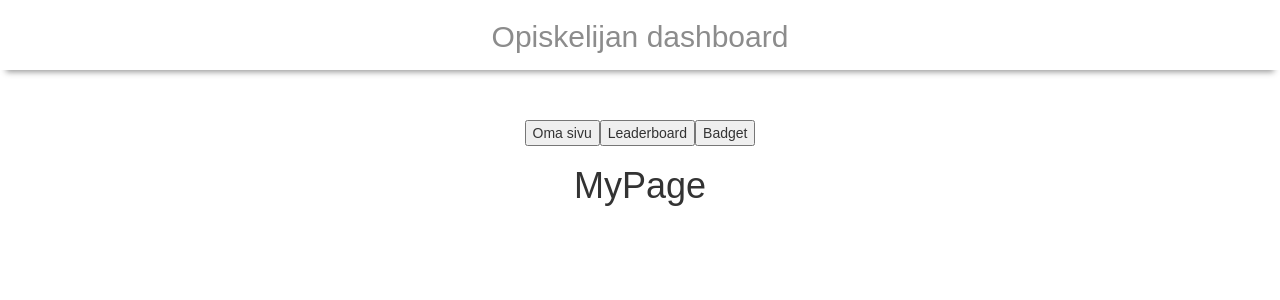
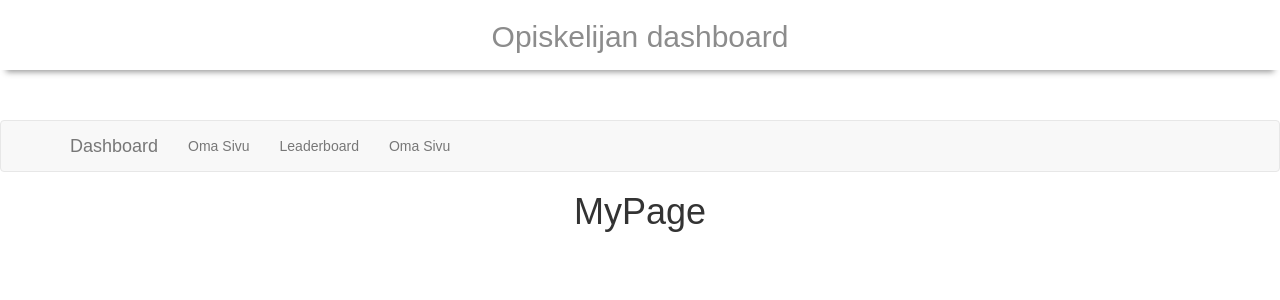
Before and after one commit to opiskelija-dashboard/dashboard, a React (Create React App) app: page / in a window 1280 px wide. Shown: the top 300 px of the page. Built offline with nearby package versions, Linux system fonts and the light colour scheme.

Commit message:
implement bStrap navBar

```diff
--- a/src/components/App.js
+++ b/src/components/App.js
@@ -1,19 +1,19 @@
-import React, { Component } from 'react';
-import '../App.css';
-import FilterWidget from './FilterWidget';
-import NavBar from './NavBar';
+import React, { Component } from "react";
+import "../App.css";
+import FilterWidget from "./FilterWidget";
+import NavBar from "./NavBar";
 
 export default class App extends Component {
-
   render() {
     return (
-      <div className="centered">
-        <NavBar />
-
-        <FilterWidget />
+      <div>
+        <div name="navbar">
+          <NavBar />
+        </div>
+        <div>
+          <FilterWidget />
+        </div>
       </div>
     );
   }
-
-
 }
--- a/src/components/NavBar.js
+++ b/src/components/NavBar.js
@@ -1,70 +1,44 @@
 import React, { Component } from "react";
 import "../App.css";
-import NavButton from "../containers/NavButton";
+import { Nav, Navbar, NavItem } from "react-bootstrap";
+import { connect } from "react-redux";
+import { toggleVisibility } from "../actions/index";
 
-export default class NavBar extends Component {
-
-  render() {
-    return (
-      <div >
-        <NavButton text="Oma sivu" />
-
-        <NavButton text="Leaderboard" />
-
-        <NavButton text="Badget" />
-      </div>
-    )
-  }
-}
-
-/*import { Nav, Navbar, MenuItem, NavItem, NavDropdown } from "react-bootstrap";
-import { connect } from 'react-redux';
-import { toggleVisibility } from '../actions/index';
-
-export default class NavBar extends Component {
+export class NavBar extends Component {
   render() {
     return (
       <Navbar>
         <Navbar.Header>
           <Navbar.Brand>
-            <a href="">React-Bootstrap</a>
+            <a>Dashboard</a>
           </Navbar.Brand>
         </Navbar.Header>
         <Nav>
-          <NavItem eventKey={1} href="#">
-            Link
+          <NavItem onClick={() => this.props.toggleFilter("Oma sivu")}>
+            Oma Sivu
           </NavItem>
-          <NavItem eventKey={2} href="#">
-            Link
+          <NavItem onClick={() => this.props.toggleFilter("Leaderboard")}>
+            Leaderboard
           </NavItem>
-          <NavDropdown eventKey={3} title="Dropdown" id="basic-nav-dropdown">
-            <MenuItem eventKey={3.1}>Action</MenuItem>
-            <MenuItem eventKey={3.2}>Another action</MenuItem>
-            <MenuItem eventKey={3.3}>Something else here</MenuItem>
-            <MenuItem divider />
-            <MenuItem eventKey={3.4}>Separated link</MenuItem>
-          </NavDropdown>
+          <NavItem onClick={() => this.props.toggleFilter("Badget")}>
+            Oma Sivu
+          </NavItem>
         </Nav>
       </Navbar>
     );
   }
 }
 
-
 const mapStateToProps = state => {
   return {
     filter: state.filter
-  }
-}
+  };
+};
 
 const mapDispatchToProps = dispatch => {
   return {
-    toggleFilter: (input) => dispatch(
-      toggleVisibility(input)
-    )
-  }
-}
-
+    toggleFilter: input => dispatch(toggleVisibility(input))
+  };
+};
 
 export default connect(mapStateToProps, mapDispatchToProps)(NavBar);
-*/
--- a/src/containers/NavButton.js
+++ b/src/containers/NavButton.js
@@ -2,7 +2,6 @@ import React, { Component } from 'react';
 import '../App.css';
 import { connect } from 'react-redux';
 import { toggleVisibility } from '../actions/index';
-import { Button } from 'react-bootstrap';
 
 class NavButton extends Component {
 
--- a/src/index.js
+++ b/src/index.js
@@ -1,27 +1,26 @@
-import React from 'react';
-import ReactDOM from 'react-dom';
-import './index.css';
-import App from './components/App';
-import { Provider } from 'react-redux';
-import { createStore, applyMiddleware } from 'redux';
-import reducers from './reducers/index';
-import ReduxPromise from 'redux-promise';
+import React from "react";
+import ReactDOM from "react-dom";
+import "./index.css";
+import App from "./components/App";
+import { Provider } from "react-redux";
+import { createStore, applyMiddleware } from "redux";
+import reducers from "./reducers/index";
+import ReduxPromise from "redux-promise";
 
+let storeWithMiddleware = applyMiddleware(ReduxPromise)(createStore);
 
-let storeWithMiddleware = applyMiddleware(ReduxPromise)(createStore)
+let store = storeWithMiddleware(reducers);
 
-let store = storeWithMiddleware(reducers)
-
-ReactDOM.render (
+ReactDOM.render(
   <Provider store={store}>
     <div className="Centered">
       <div className="App-header">
         <h2>Opiskelijan dashboard</h2>
       </div>
-
-      <App />
-
+      <div className="app">
+        <App />
+      </div>
     </div>
   </Provider>,
-  document.getElementById('root')
-)
+  document.getElementById("root")
+);
--- a/src/reducers/index.js
+++ b/src/reducers/index.js
@@ -9,7 +9,7 @@ export default function(state = {"filter": "Oma sivu"}, action) {
       );
     case 'TOGGLE_WIDGET_VISIBILITY':
       return Object.assign({}, state,
-        { filter: action.filter.text }
+        { filter: action.filter }
       );
     default: return state;
   }
```
